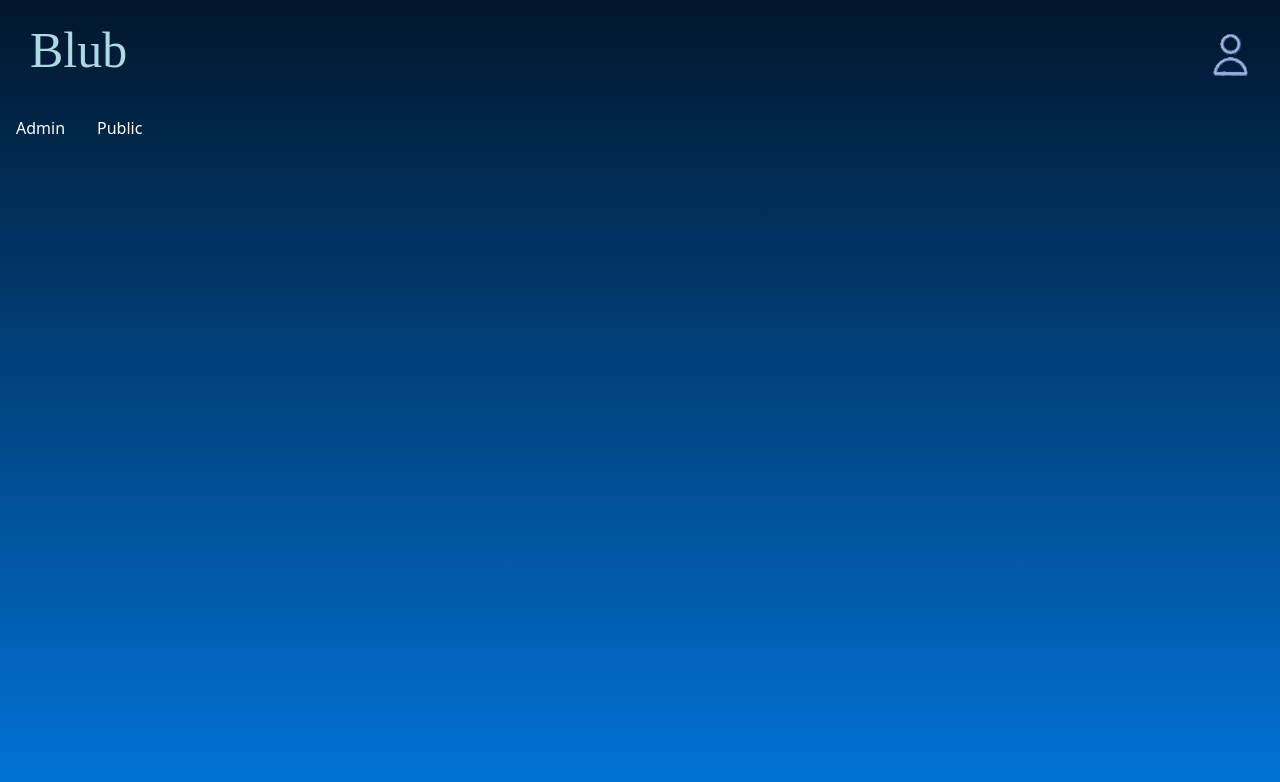
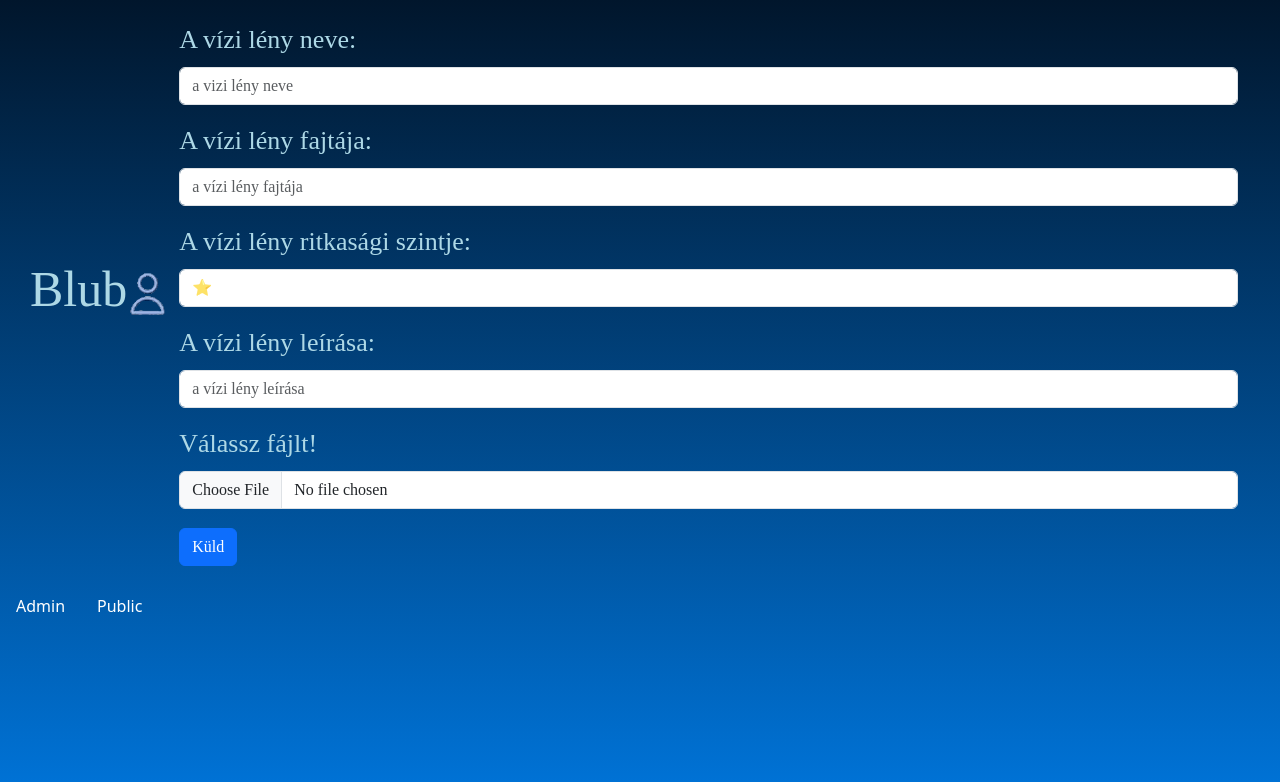
Before and after one commit to Blub-szakDolgozat/blub-szakdolgozat_frontend, a React (Create React App) app: page / in a window 1280 px wide. Shown: the top 782 px of the page. Built offline with nearby package versions, Linux system fonts and the light colour scheme; no server answers.

Commit message:
hibás post

```diff
--- a/src/App.js
+++ b/src/App.js
@@ -5,6 +5,7 @@ import Admin from './pages/Admin/Admin';
 import Public from './pages/Public';
 import Layout from './pages/Layout';
 import { BrowserRouter, Routes, Route } from 'react-router-dom';
+import ViziLenyekUrlap from './components/admin/ViziLenyekUrlap';
 
 
 function App() {
@@ -20,6 +21,7 @@ function App() {
         />
           </div>
 
+    <ViziLenyekUrlap/>
       </header>
         <BrowserRouter>
               <Routes>
--- /dev/null
+++ b/src/components/admin/ViziLenyekUrlap.js
@@ -0,0 +1,140 @@
+import React, { useState } from "react";
+import useAdminContext from "../../contexts/AdminContext";
+
+export default function ViziLenyekUrlap() {
+  const { postAdat, errors } = useAdminContext();
+  const [nev, setNev] = useState("");
+  const [fajta, setFajta] = useState("");
+  const [ritkasagi_szint, setRitkasagiszint] = useState("");
+  const [leiras, setLeiras] = useState("");
+  const [file, setFile] = useState(null);
+
+
+  function kuld(event) {
+    event.preventDefault();
+    let adat = {
+        nev: nev,
+      fajta: fajta,
+      ritkasagi_szint:ritkasagi_szint,
+      leiras: leiras,
+      kep: file,
+    };
+    console.log(adat);
+
+    postAdat(adat, "/vizilenyekadd");
+  }
+
+  return (
+    <div className="container">
+      <form onSubmit={kuld}>
+
+        <div className="mb-3">
+          <label htmlFor="nev" className="form-label">
+            A vízi lény neve:
+          </label>
+          <input
+            type="text"
+            className="form-control"
+            id="nev"
+            onChange={(event) => {
+              setNev(event.target.value);
+            }}
+            placeholder="a vizi lény neve"
+          />
+        </div>
+        <div>
+          {errors.nev && (
+            <span className="text-danger">{errors.nev[0]}</span>
+          )}
+        </div>
+
+        <div className="mb-3">
+          <label htmlFor="fajta" className="form-label">
+          A vízi lény fajtája:
+          </label>
+          <input
+            type="text"
+            className="form-control"
+            id="fajta"
+            onChange={(event) => {
+              setFajta(event.target.value);
+            }}
+            placeholder="a vízi lény fajtája"
+          />
+        </div>
+        <div>
+          {errors.fajta && (
+            <span className="text-danger">{errors.fajta[0]}</span>
+          )}
+        </div>
+
+        <div className="mb-3">
+          <label htmlFor="ritkasagi_szint" className="form-label">
+          A vízi lény ritkasági szintje:
+          </label>
+          <input
+            type="text"
+            className="form-control"
+            id="ritkasagi_szint"
+            onChange={(event) => {
+              setRitkasagiszint(event.target.value);
+            }}
+            placeholder="⭐"
+          />
+        </div>
+        <div>
+          {errors.ritkasagi_szint && (
+            <span className="text-danger">{errors.ritkasagi_szint[0]}</span>
+          )}
+        </div>
+
+
+        <div className="mb-3">
+          <label htmlFor="leiras" className="form-label">
+            A vízi lény leírása:
+          </label>
+          <input
+            type="text"
+            className="form-control"
+            id="leiras"
+            onChange={(event) => {
+              setLeiras(event.target.value);
+            }}
+            placeholder="a vízi lény leírása"
+          />
+        </div>
+        <div>
+          {errors.leiras && (
+            <span className="text-danger">{errors.leiras[0]}</span>
+          )}
+        </div>
+
+        <div className="mb-3">
+          <label htmlFor="name" className="form-label">
+            Válassz fájlt!
+          </label>
+          <input
+            type="file"
+            accept="image/png, image/jpeg"
+            className="form-control"
+            onChange={(event) => {
+              setFile(event.target.files[0]);
+            }}
+            id="fileNev"
+            placeholder="Válasszon fájlt..."
+          />
+        </div>
+        <div>
+          {errors.kep && <span className="text-danger">{errors.kep[0]}</span>}
+        </div>
+
+        <input
+          type="submit"
+          className="btn btn-primary"
+          id="submit"
+          value="Küld"
+        />
+      </form>
+    </div>
+  );
+}
--- a/src/contexts/AdminContext.js
+++ b/src/contexts/AdminContext.js
@@ -19,26 +19,23 @@ export const FileProvider = ({ children }) => {
 
   const postAdat = async ({ ...adat }, vegpont) => {
     try {
-      await myAxios
-        .post(vegpont, adat, {
-          headers: {
-            "Content-Type": "multipart/form-data",
-          },
-        })
-        .then((resp) => {
-          console.log(resp);
-          setKepekLista(resp.data);
-        });
+      const response = await myAxios.post(vegpont, adat, {
+        headers: {
+          "Content-Type": "multipart/form-data",
+        },
+      });
+      console.log(response.data);
+      setKepekLista(response.data);
     } catch (error) {
       console.log(error);
-      if (error.response.status === 422) {
+      if (error.response && error.response.status === 422) {
         setErrors(error.response.data.errors);
       }
     }
   };
 
   useEffect(() => {
-    getLista("/file-upload", setKepekLista);
+    getLista("/vizilenyek", setKepekLista);
   }, []);
 
   return (
--- a/src/contexts/MyAxios.js
+++ b/src/contexts/MyAxios.js
@@ -1,8 +1,10 @@
 import axios from "axios";
 
-export const  myAxios=axios.create({
-    baseURL: "http://localhost:8000/",
+export const myAxios = axios.create({
+    baseURL: 'http://localhost:8000/api',
+    timeout: 10000,
     headers:{
         'Content-Type':'application/json',
+
     },
 });
--- a/src/index.js
+++ b/src/index.js
@@ -3,11 +3,14 @@ import ReactDOM from 'react-dom/client';
 import './index.css';
 import App from './App';
 import 'bootstrap/dist/css/bootstrap.min.css';
+import { FileProvider } from './contexts/AdminContext';
 
 const root = ReactDOM.createRoot(document.getElementById('root'));
 root.render(
   <React.StrictMode>
+    <FileProvider>
     <App />
+    </FileProvider>
   </React.StrictMode>
 );
 
```
